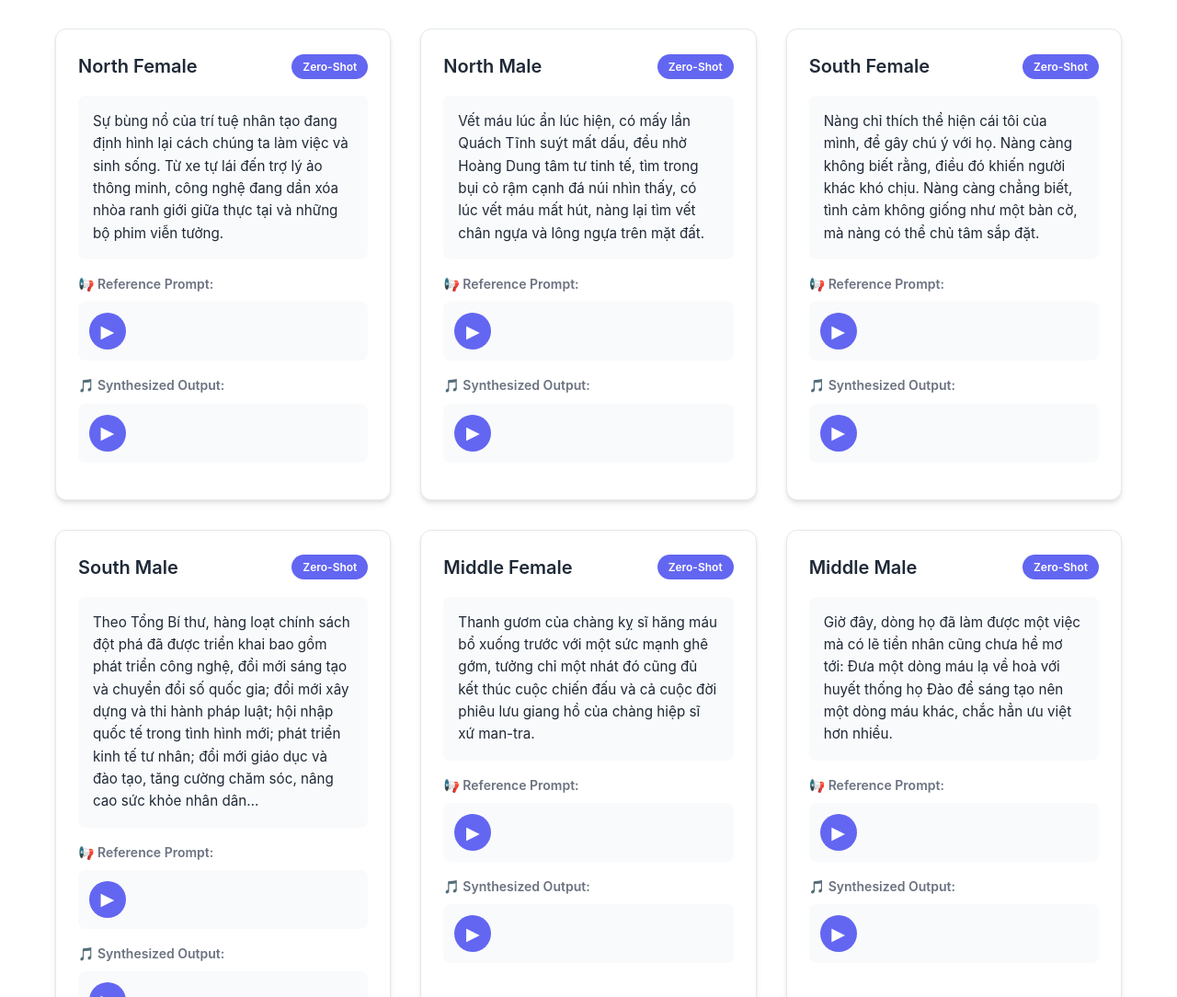
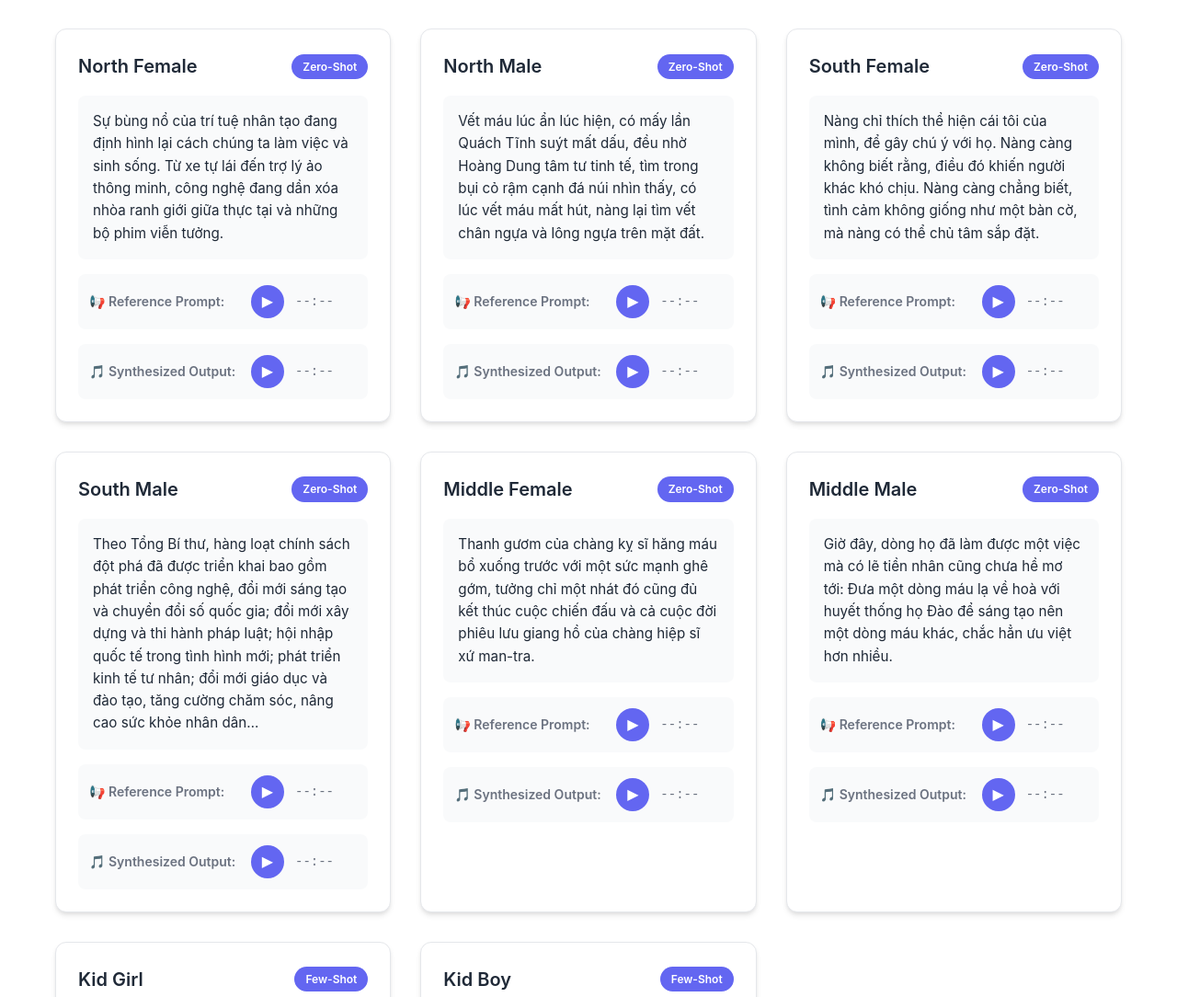
Before and after one commit to giangntt/tts_demo, a plain HTML site: page index.html in a window 1280 px wide. Shown: the part 1550-2634 px from the top of the page at 92% size. Drawn offline with Linux system fonts and the light colour scheme.

Commit message:
change style

```diff
--- a/script.js
+++ b/script.js
@@ -96,7 +96,7 @@ const demoData = {
     ]
 };
 
-// Create audio player component
+// Create audio player component with duration display
 function createAudioPlayer(audioSrc, label) {
     const wrapper = document.createElement('div');
     wrapper.className = 'audio-player-wrapper';
@@ -106,18 +106,57 @@ function createAudioPlayer(audioSrc, label) {
     audio.src = audioSrc;
     audio.preload = 'metadata';
 
+    const controlsContainer = document.createElement('div');
+    controlsContainer.className = 'audio-controls';
+
     const playButton = document.createElement('button');
     playButton.className = 'play-button';
     playButton.innerHTML = '▶';
     playButton.setAttribute('aria-label', `Play ${label}`);
 
+    const durationDisplay = document.createElement('span');
+    durationDisplay.className = 'audio-duration';
+    durationDisplay.textContent = '--:--';
+
     let isPlaying = false;
+
+    // Format time helper
+    const formatTime = (seconds) => {
+        if (!isFinite(seconds)) return '--:--';
+        const mins = Math.floor(seconds / 60);
+        const secs = Math.floor(seconds % 60);
+        return `${mins}:${secs.toString().padStart(2, '0')}`;
+    };
+
+    // Load duration when metadata is available
+    audio.addEventListener('loadedmetadata', () => {
+        const duration = audio.duration;
+        if (isFinite(duration)) {
+            durationDisplay.textContent = formatTime(duration);
+        }
+    });
+
+    // Update duration display during playback (show current/total)
+    audio.addEventListener('timeupdate', () => {
+        if (isPlaying) {
+            const current = audio.currentTime;
+            const duration = audio.duration;
+            if (isFinite(duration)) {
+                durationDisplay.textContent = `${formatTime(current)} / ${formatTime(duration)}`;
+            }
+        }
+    });
 
     playButton.addEventListener('click', () => {
         if (isPlaying) {
             audio.pause();
             playButton.innerHTML = '▶';
             isPlaying = false;
+            // Reset to total duration when paused
+            const duration = audio.duration;
+            if (isFinite(duration)) {
+                durationDisplay.textContent = formatTime(duration);
+            }
         } else {
             audio.play();
             playButton.innerHTML = '⏸';
@@ -128,6 +167,11 @@ function createAudioPlayer(audioSrc, label) {
     audio.addEventListener('ended', () => {
         playButton.innerHTML = '▶';
         isPlaying = false;
+        // Show total duration when ended
+        const duration = audio.duration;
+        if (isFinite(duration)) {
+            durationDisplay.textContent = formatTime(duration);
+        }
     });
 
     audio.addEventListener('pause', () => {
@@ -137,13 +181,15 @@ function createAudioPlayer(audioSrc, label) {
         }
     });
 
-    wrapper.appendChild(playButton);
+    controlsContainer.appendChild(playButton);
+    controlsContainer.appendChild(durationDisplay);
+    wrapper.appendChild(controlsContainer);
     wrapper.appendChild(audio);
 
     return wrapper;
 }
 
-// Create demo card
+// Create demo card with line-by-line audio layout
 function createDemoCard(demo) {
     const card = document.createElement('div');
     card.className = 'demo-card';
@@ -166,26 +212,34 @@ function createDemoCard(demo) {
     text.className = 'demo-text';
     text.textContent = demo.text;
 
-    const promptSection = document.createElement('div');
-    promptSection.className = 'audio-section';
+    // Create audio rows (line by line)
+    const audioRows = document.createElement('div');
+    audioRows.className = 'audio-rows';
+
+    // Reference Prompt row
+    const promptRow = document.createElement('div');
+    promptRow.className = 'audio-row';
     const promptLabel = document.createElement('span');
-    promptLabel.className = 'audio-label';
+    promptLabel.className = 'audio-row-label';
     promptLabel.textContent = '📢 Reference Prompt:';
-    promptSection.appendChild(promptLabel);
-    promptSection.appendChild(createAudioPlayer(demo.promptAudio, 'prompt'));
+    promptRow.appendChild(promptLabel);
+    promptRow.appendChild(createAudioPlayer(demo.promptAudio, 'prompt'));
 
-    const synthSection = document.createElement('div');
-    synthSection.className = 'audio-section';
+    // Synthesized Output row
+    const synthRow = document.createElement('div');
+    synthRow.className = 'audio-row';
     const synthLabel = document.createElement('span');
-    synthLabel.className = 'audio-label';
+    synthLabel.className = 'audio-row-label';
     synthLabel.textContent = '🎵 Synthesized Output:';
-    synthSection.appendChild(synthLabel);
-    synthSection.appendChild(createAudioPlayer(demo.synthAudio, 'synthesized'));
+    synthRow.appendChild(synthLabel);
+    synthRow.appendChild(createAudioPlayer(demo.synthAudio, 'synthesized'));
+
+    audioRows.appendChild(promptRow);
+    audioRows.appendChild(synthRow);
 
     card.appendChild(header);
     card.appendChild(text);
-    card.appendChild(promptSection);
-    card.appendChild(synthSection);
+    card.appendChild(audioRows);
 
     return card;
 }
--- a/styles.css
+++ b/styles.css
@@ -217,46 +217,68 @@ body {
     min-height: 80px;
 }
 
-.audio-section {
-    margin-bottom: 1rem;
+/* Audio Rows - Line by line layout */
+.audio-rows {
+    display: flex;
+    flex-direction: column;
+    gap: 1rem;
+    margin-top: 1rem;
 }
 
-.audio-label {
+.audio-row {
+    display: flex;
+    align-items: center;
+    gap: 1rem;
+    padding: 0.75rem;
+    background: var(--bg-secondary);
+    border-radius: 8px;
+    transition: background 0.2s;
+}
+
+.audio-row:hover {
+    background: #f3f4f6;
+}
+
+.audio-row-label {
     font-size: 0.875rem;
     font-weight: 600;
     color: var(--text-secondary);
-    margin-bottom: 0.5rem;
-    display: block;
+    min-width: 160px;
+    flex-shrink: 0;
 }
 
 .audio-player-wrapper {
+    flex: 1;
     display: flex;
     align-items: center;
-    gap: 0.5rem;
-    background: var(--bg-secondary);
-    padding: 0.75rem;
-    border-radius: 8px;
+}
+
+.audio-controls {
+    display: flex;
+    align-items: center;
+    gap: 0.75rem;
+    width: 100%;
 }
 
 .audio-player {
-    flex: 1;
-    height: 40px;
+    display: none; /* Hide the default audio element */
 }
 
 .play-button {
     background: var(--primary-color);
     color: white;
     border: none;
-    width: 40px;
-    height: 40px;
+    width: 36px;
+    height: 36px;
     border-radius: 50%;
     cursor: pointer;
     display: flex;
     align-items: center;
     justify-content: center;
-    font-size: 1.2rem;
+    font-size: 1rem;
     transition: background 0.3s, transform 0.2s;
     flex-shrink: 0;
+    padding: 0;
 }
 
 .play-button:hover {
@@ -266,6 +288,14 @@ body {
 
 .play-button:active {
     transform: scale(0.95);
+}
+
+.audio-duration {
+    font-size: 0.875rem;
+    color: var(--text-secondary);
+    font-family: 'Courier New', monospace;
+    min-width: 80px;
+    text-align: left;
 }
 
 /* Footer */
@@ -303,6 +333,20 @@ body {
     .section-title {
         font-size: 2rem;
     }
+
+    .audio-row {
+        flex-direction: column;
+        align-items: flex-start;
+        gap: 0.75rem;
+    }
+
+    .audio-row-label {
+        min-width: auto;
+    }
+
+    .audio-controls {
+        width: 100%;
+    }
 }
 
 @media (max-width: 480px) {
```
